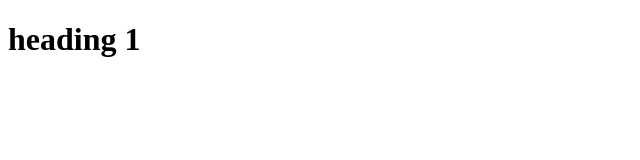
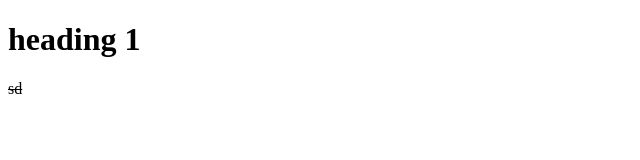
Before and after one commit to dixitbera/hi, a plain HTML site: page index.html in a window 1280 px wide. Shown: the full height of the page, 0-640 px from the left. Drawn offline with Linux system fonts and the light colour scheme.

Commit message:
s 1 added

```diff
--- a/index.html
+++ b/index.html
@@ -7,5 +7,6 @@
 </head>
 <body>
     <h1>heading 1</h1>
+<s>sd</s>
 </body>
 </html>
```
